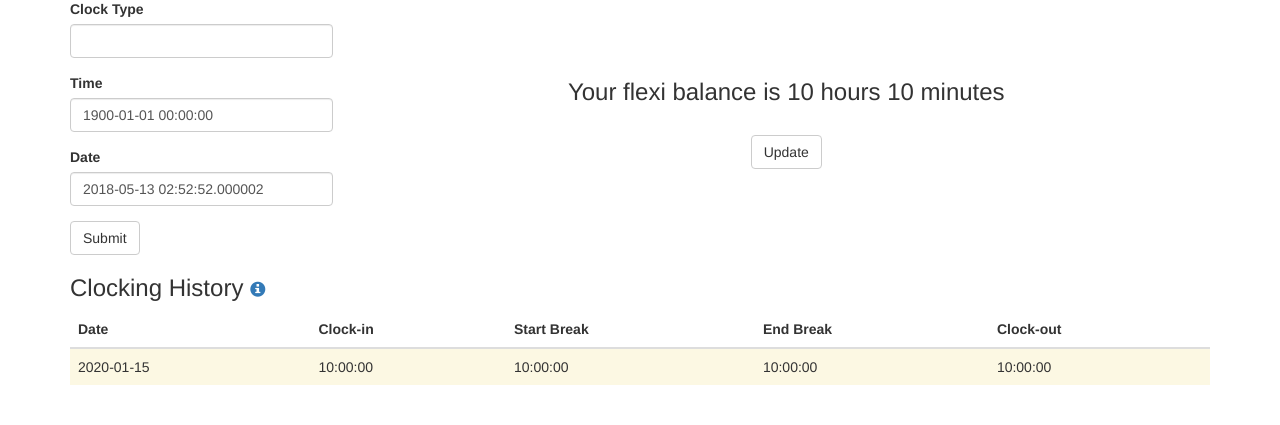
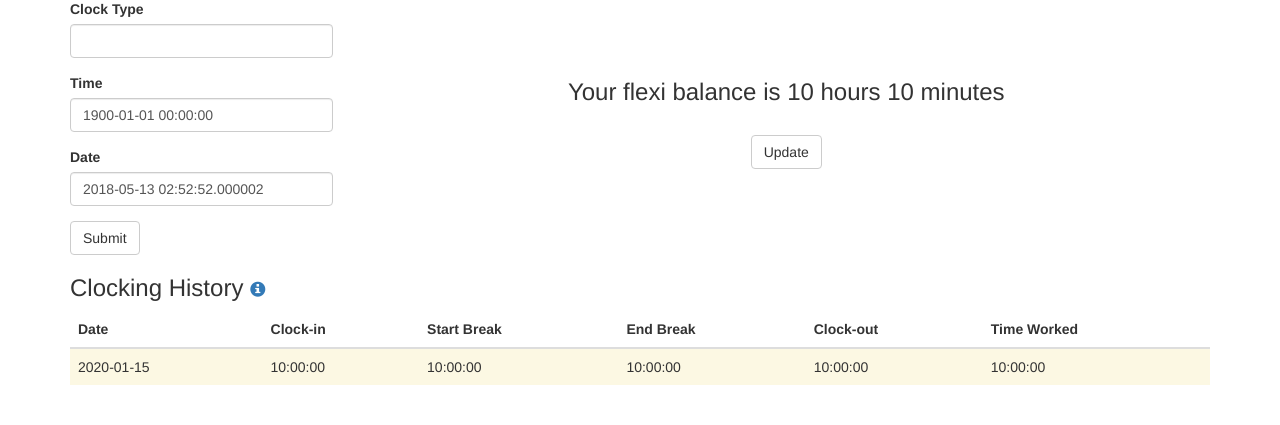
Before and after one commit to odbawler/rums, a Flask app: template app/templates/index.html in a window 1280 px wide. Shown: the part 136-561 px from the top of the page. Run offline with Flask 2, Linux system fonts and the light colour scheme; tables that the repository leaves empty hold one stand-in row (values such as "Sample post"); the template is opened without the code that fills it: values that come from a table or form of the project are taken from there, most other values are stand-ins (such as "Sample title", 1, 10 or a date in 2020); some libraries are stand-ins or nearby versions.

Commit message:
add time worked column to history table

```diff
--- a/app/models.py
+++ b/app/models.py
@@ -100,6 +100,9 @@ class TimeRecord(db.Model):
     def get_end_break(self):
         return self.end_break
 
+    def get_time_worked(self):
+        return self.time_worked
+
 class LineManager (db.Model):
     line_manager_id = db.Column(db.Integer, primary_key=True)
     employee_id = db.Column(db.Integer, db.ForeignKey('employee.employee_id'))
--- a/app/templates/index.html
+++ b/app/templates/index.html
@@ -66,6 +66,7 @@ Yellow: You have worked less time than your expected working hours.">
               <th>Start Break</th>
               <th>End Break</th>
               <th>Clock-out</th>
+              <th>Time Worked</th>
             </tr>
           </thead>
           <tbody>
@@ -80,6 +81,7 @@ Yellow: You have worked less time than your expected working hours.">
               <td>{{row.get_start_break()}}</td>
               <td>{{row.get_end_break()}}</td>
               <td>{{row.get_clock_out()}}</td>
+              <td>{{row.get_time_worked()}}</td>
             <tr>
             {% endfor %}
           </tbody>
```
Also changed, not shown: 1 other file.
